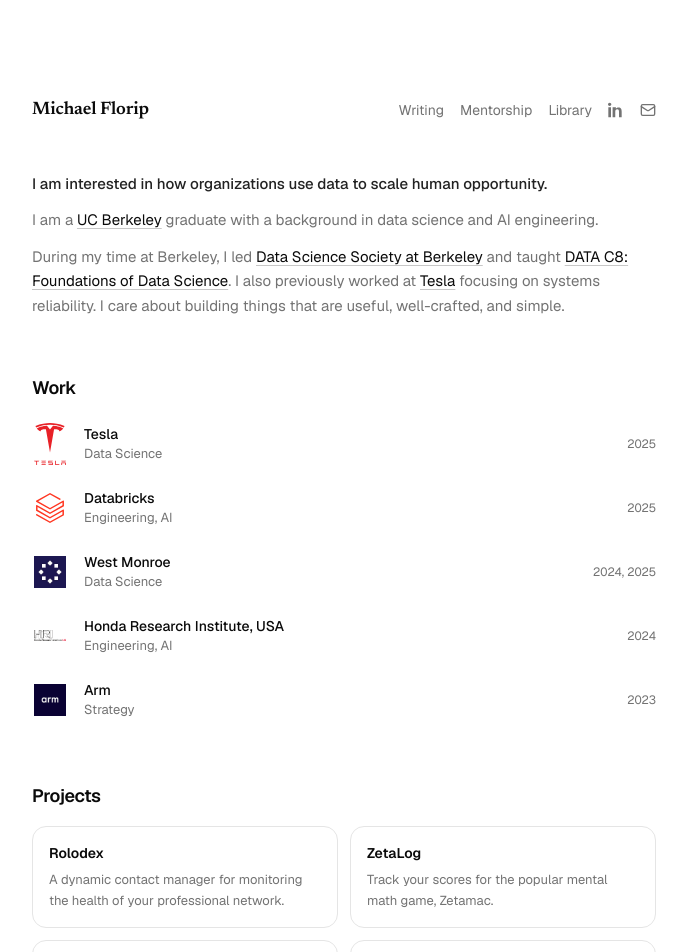
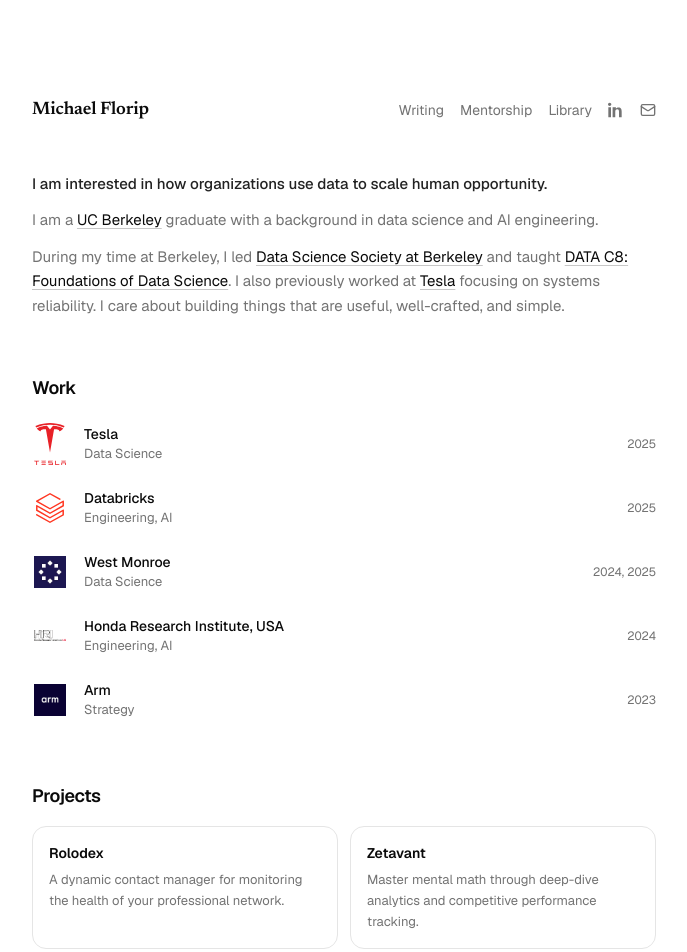
Before and after one commit to michaelflorip/michaelflorip.github.io, a Next.js app: page / in a window 1280 px wide. Shown: the top 952 px of the page, without its empty margins (296-983 px from the left). Built offline with nearby package versions, Linux system fonts and the light colour scheme.

Commit message:
projects section edits

```diff
--- a/src/components/sections/projects.tsx
+++ b/src/components/sections/projects.tsx
@@ -11,11 +11,12 @@
     url: "https://myrolodex.vercel.app/",
   },
   {
-    title: "ZetaLog",
+    title: "Zetavant",
     description:
-      "Track your scores for the popular mental math game, Zetamac.",
-    url: "#",
+      "Master mental math through deep-dive analytics and competitive performance tracking.",
+    url: "https://zetavant.com/",
   },
+  /*
   {
     title: "Univocity",
     description:
@@ -28,6 +29,7 @@
       "Fintech platform simplifying billing and invoicing for small businesses.",
     url: "#",
   },
+  */
 ] as const;
 
 const cardVariants = {
```
